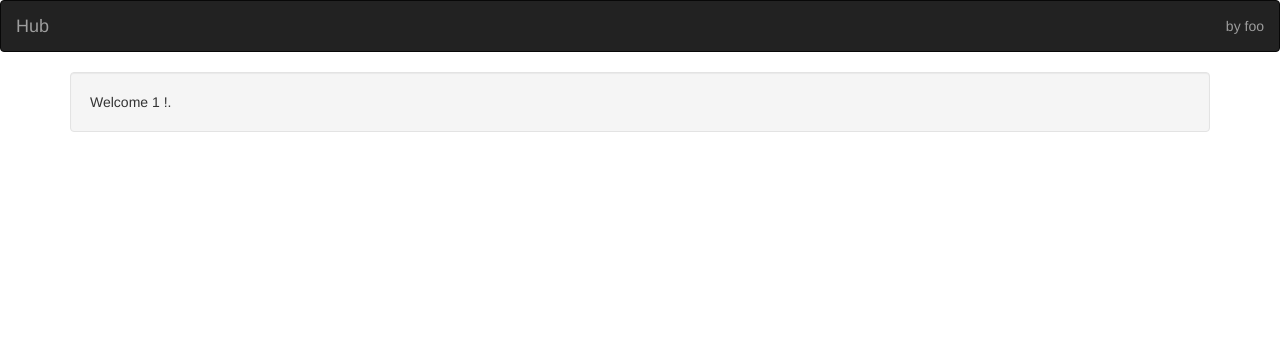
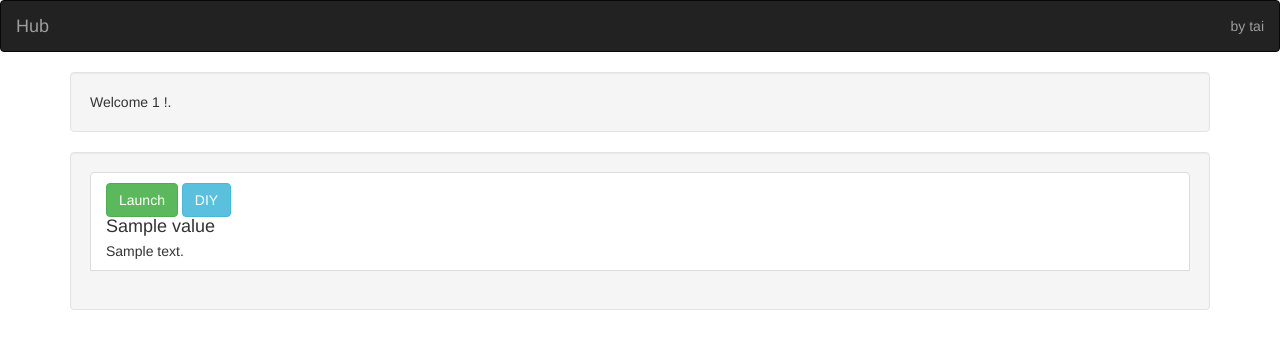
Before and after one commit to tai-lab/fic2-poc-hub_example, a Flask app: template hub/templates/index.html in a window 1280 px wide. Shown: the top 349 px of the page. Run offline with Flask 2, Linux system fonts and the light colour scheme; the template is opened without the code that fills it: most values are stand-ins (such as "Sample title", 1, 10 or a date in 2020); some libraries are stand-ins or nearby versions.

Commit message:
Adding and displaying a basic catalog

```diff
--- /dev/null
+++ b/hub/resources/specific_enablers.yml
@@ -0,0 +1,5 @@
+ppnet:
+  image_id: "23861c3c-8e5f-485f-9aa8-977963e3c637"
+  name: "Social Network SE Core"
+  description: |
+    This service can be used to create a social network, either temporarily or permanently for a group of users.
--- a/hub/templates/index.html
+++ b/hub/templates/index.html
@@ -24,5 +24,28 @@
 	  </div>
 	</div>
       </div>
+      <div class="row">
+	<div class="col-lg-12">
+	  <div class="well bs-component">
+	    {% for se, value in ses.items() %}
+	    <div class="list-group">
+	      <div class="list-group-item">
+		<div class="row-action-primary">
+		  <i class="mdi-action-backup"></i>
+		</div>
+		<div class="row-content">
+		  <div class="least-content">
+		    <a href="#{{value.image_id}}" class="btn btn-success"><i class="mdi-av-play-circle-fill .icons-material"></i> Launch</a>
+		    <a href="https://cloud.lab.fiware.org/#nova/images/{{value.image_id}}&reg=Lannion" class="btn btn-info"><i class="mdi-action-launch"></i> DIY</a>
+		  </div>
+		  <h4 class="list-group-item-heading">{{value.name}}</h4>
+		  <p class="list-group-item-text">{{value.description}}</p>
+		</div>
+	      </div>
+	      <div class="list-group-separator"></div>
+	    {% endfor %}
+	  </div>
+	</div>
+      </div>
     </div>
 {% endblock %}
--- a/hub/templates/layout.html
+++ b/hub/templates/layout.html
@@ -24,7 +24,7 @@
       <div class="navbar-collapse collapse navbar-inverse-collapse">
 
 	<ul class="nav navbar-nav navbar-right">
-          <li><a>by foo</a></li>
+          <li><a>by tai</a></li>
 	</ul>
       </div>
     </div>
--- a/hub/views.py
+++ b/hub/views.py
@@ -1,13 +1,15 @@
 import uuid
+import sys, json
 from hub import app
 from hub.user import User
+from hub.configuration import ses
 from flask import request, render_template, session, redirect, url_for
 from flask.ext.login import login_required, login_user, current_user
 
 @app.route('/')
 @login_required
 def root():
-    return render_template('index.html', current_user_id=current_user.id)
+    return render_template('index.html', current_user_id=current_user.id, ses=ses)
 
 
 @app.route('/authorize')
```
Also changed, not shown: hub/configuration.py (+8 -0 lines).
